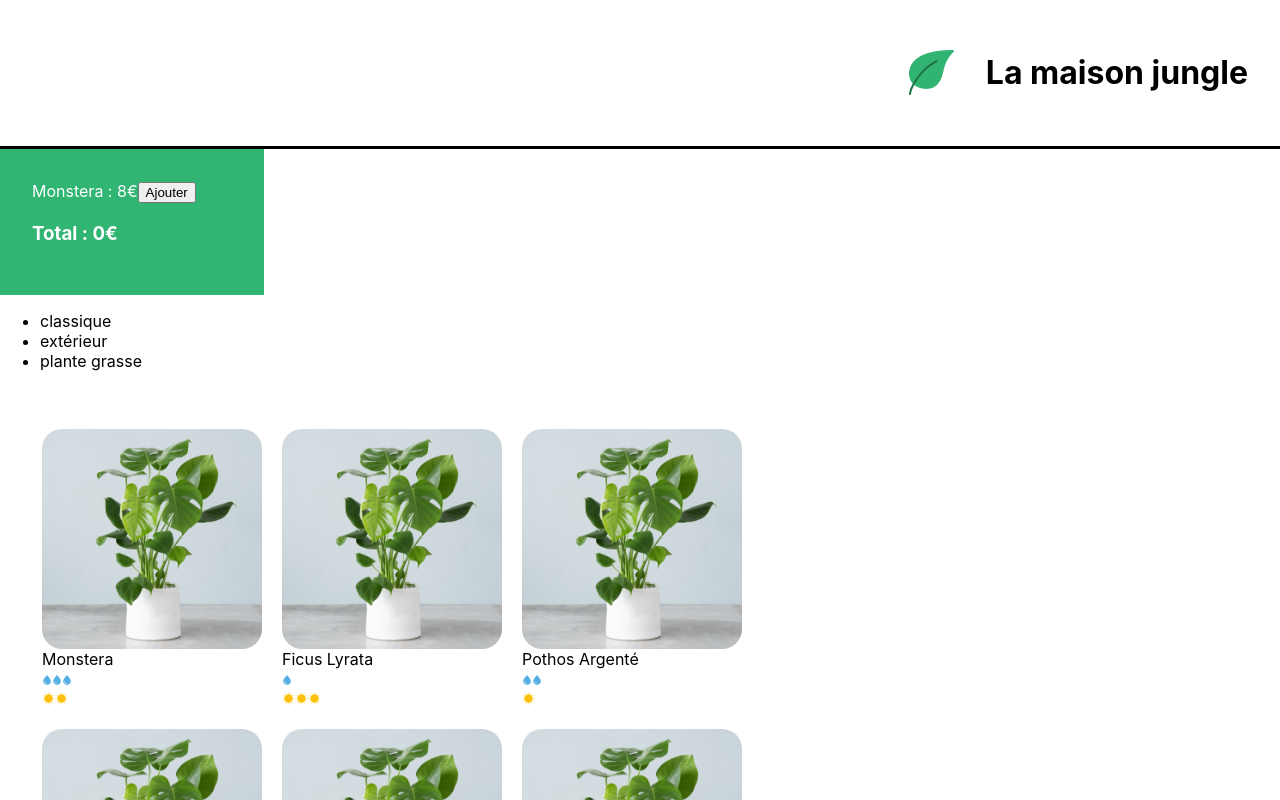
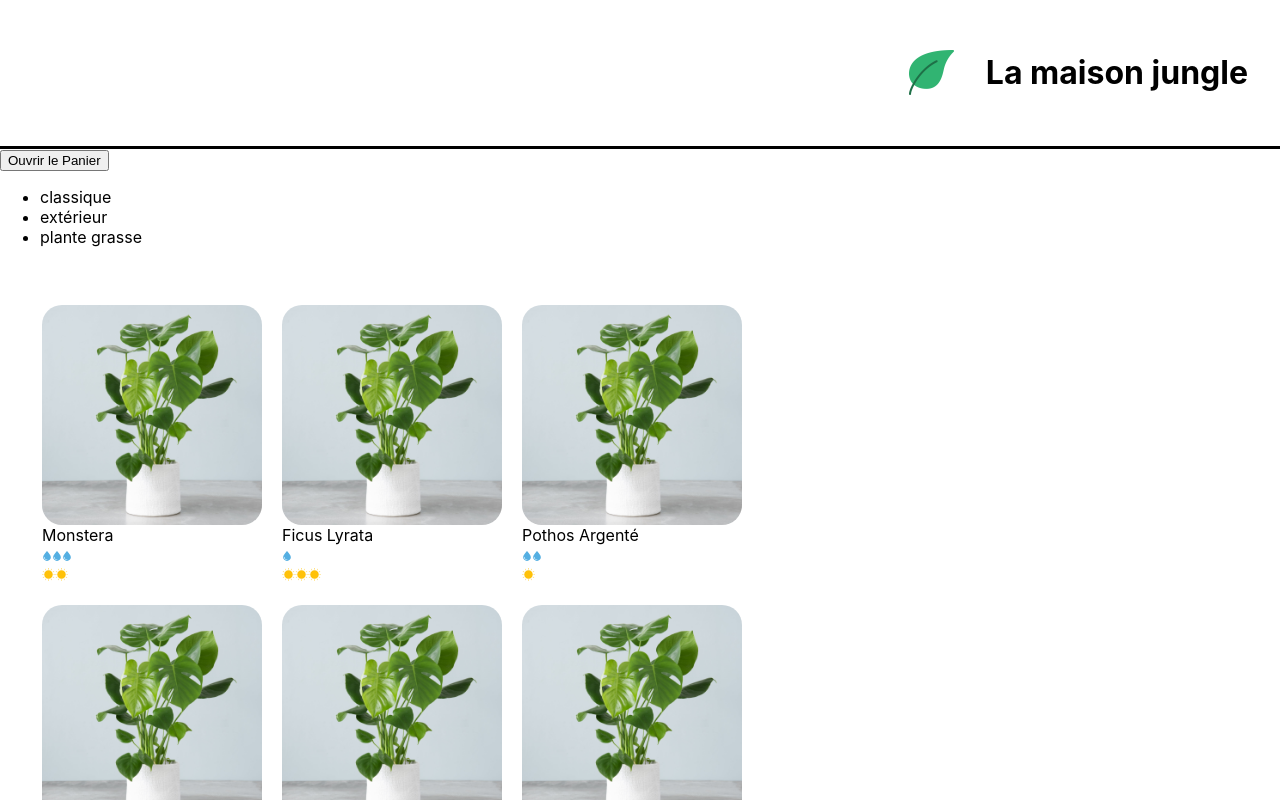
Before and after one commit to AlaskanMute/la-maison-jungle, a React (Create React App) app: page / in a window 1280 px wide. Shown: the top 800 px of the page. Built offline with nearby package versions, Linux system fonts and the light colour scheme.

Commit message:
add useState for open and close basket

```diff
--- a/src/components/Cart.js
+++ b/src/components/Cart.js
@@ -7,9 +7,12 @@ import { useState } from 'react'
 function Cart() {
 	const monsteraPrice = 8
 	const [cart, updateCart] = useState(0)
+	const [isOpen, setIsOpen] = useState(false)
 
-	return (
-		<div className='lmj-cart'>
+    return isOpen ? (
+        <div className='lmj-cart'>
+            <button onClick={() => setIsOpen(false)}>Fermer</button>
+            <h2>Panier</h2>
             <div>
                 Monstera : {monsteraPrice}€
                 <button onClick={() => updateCart(cart + 1)}>
@@ -18,7 +21,9 @@ function Cart() {
             </div>
             <h3>Total : {monsteraPrice * cart}€</h3>
         </div>
-	)
+    ) : (
+        <button onClick={() => setIsOpen(true)}>Ouvrir le Panier</button>
+    )
 }
 
 export default Cart
```
